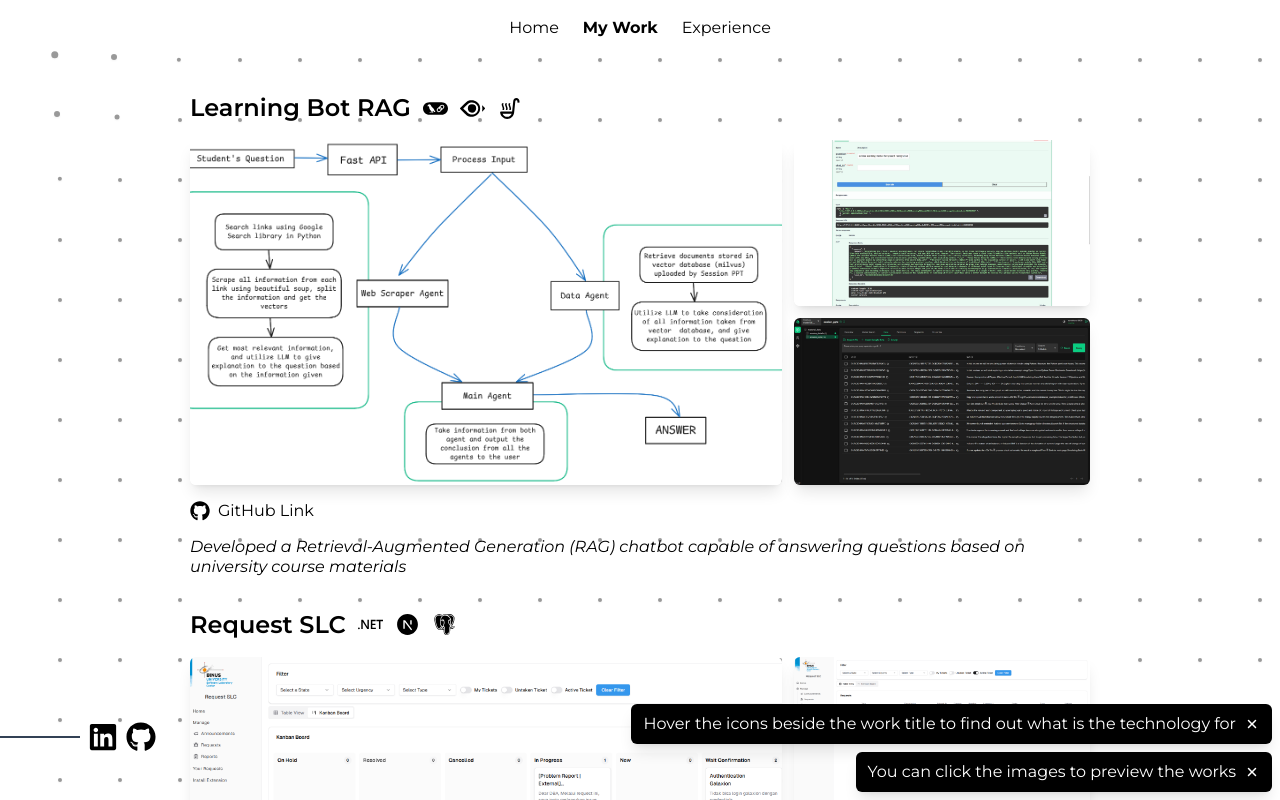
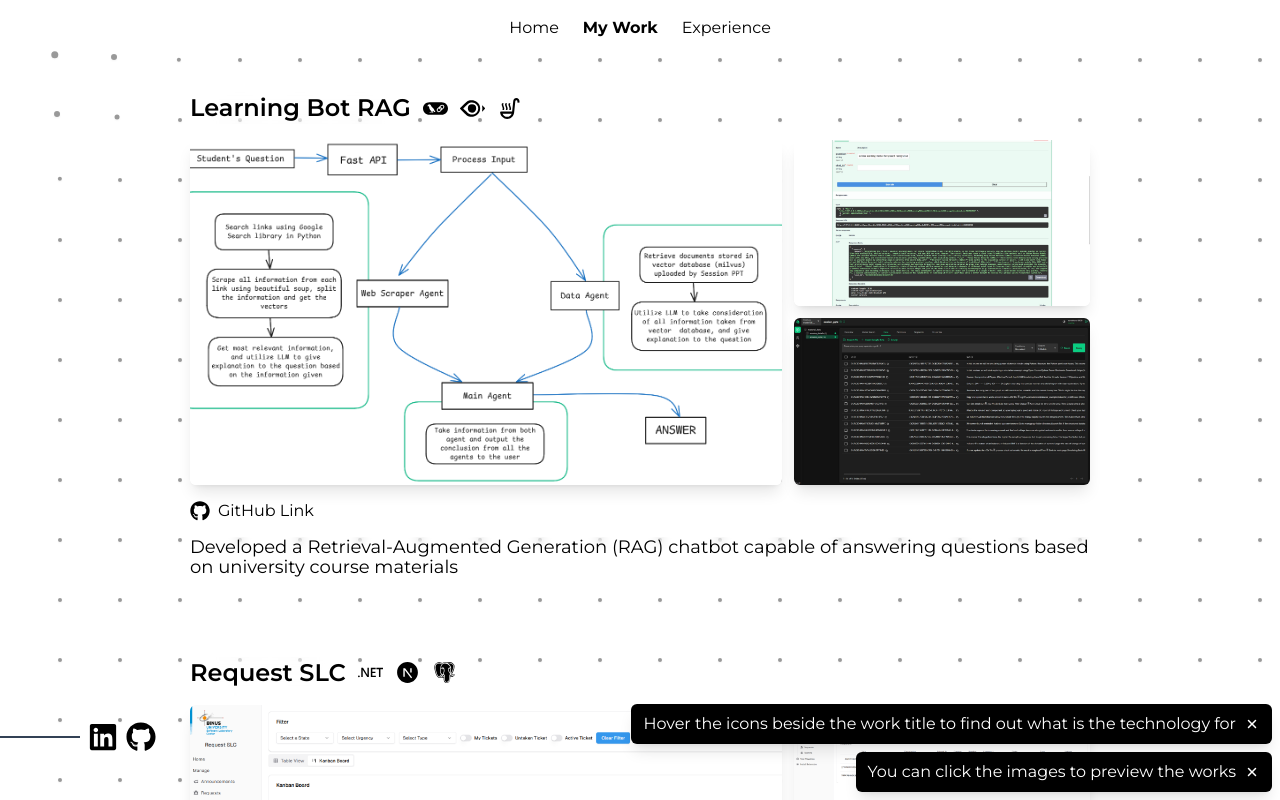
Before and after one commit to wllchrst/william-christian-portfolio, a React (Vite) app: page /my-work in a window 1280 px wide. Shown: the top 800 px of the page. Built offline with nearby package versions, Linux system fonts and the light colour scheme.

Commit message:
feat: added more visibility for texts

```diff
--- a/src/components/experience/experience-card.tsx
+++ b/src/components/experience/experience-card.tsx
@@ -8,9 +8,9 @@ interface Props {
 function ExperienceCard({ experience }: Props) {
   return (
     <>
-      <div className="flex gap-x-3">
+      <div className="flex gap-x-3 ">
         <div className="w-72 text-end">
-          <span className="text-sm text-gray-600 font-semibold">
+          <span className="text-sm text-gray-600 font-semibold backdrop-blur-sm">
             {experience.start} - {experience.end}
           </span>
         </div>
@@ -19,12 +19,12 @@ function ExperienceCard({ experience }: Props) {
             <div className="size-2 rounded-full bg-sky-800" />
           </div>
         </div>
-        <div className="grow pt-0.5 pb-8">
+        <div className="grow pt-0.5 pb-8 backdrop-blur-sm">
           <h3 className="flex gap-x-1.5 font-semibold text-gray-800 items-center">
             <FaLocationDot />
             {experience.company}
           </h3>
-          <p className="mt-2 text-md text-gray-600 font-semibold italic">
+          <p className="mt-2 text-md text-gray-600 font-semibold italic ">
             {experience.position}
           </p>
           <p className="mt-1 text-sm whitespace-pre-line text-gray-600 ">
--- a/src/components/home/home-page-content.tsx
+++ b/src/components/home/home-page-content.tsx
@@ -6,7 +6,7 @@ function HomePageContent() {
       <div className="flex flex-col gap-2">
         <p className="text-xl">Hi my name is</p>
         <p className="font-bold text-4xl">William Christian</p>
-        <p className="tracking-wider whitespace-pre-line leading-5">{text}</p>
+        <p className="tracking-wider whitespace-pre-line leading-5 backdrop-blur-md">{text}</p>
       </div>
       <div className="w-[300px] ">
         <img src="/personal-image.png" className="rounded-md" />
--- a/src/components/works/work-card.tsx
+++ b/src/components/works/work-card.tsx
@@ -11,7 +11,7 @@ function WorkCard({ work }: Props) {
   return (
     <div className="flex flex-col gap-4">
       <div className="flex gap-3 items-center">
-        <div className="flex text-2xl font-semibold">{work.title}</div>
+        <div className="flex text-2xl font-semibold backdrop-blur-md">{work.title}</div>
         <WorkTechStacks work={work} />
       </div>
       <div className="flex">
@@ -31,7 +31,7 @@ function WorkCard({ work }: Props) {
         </div>
       )}
 
-      <div className="italic leading-5">
+      <div className="leading-5 backdrop-blur-sm text-lg">
         <p>{work.description}</p>
       </div>
     </div>
--- a/src/components/works/work-list-component.tsx
+++ b/src/components/works/work-list-component.tsx
@@ -5,7 +5,7 @@ function WorkListComponent() {
   return (
     <>
       <div className="flex justify-center py-14">
-        <div className="flex flex-col justify-center max-w-[900px] gap-8">
+        <div className="flex flex-col justify-center max-w-[900px] gap-20">
           {workList.map((work, index) => (
             <div key={index}>
               <WorkCard work={work} />
```
